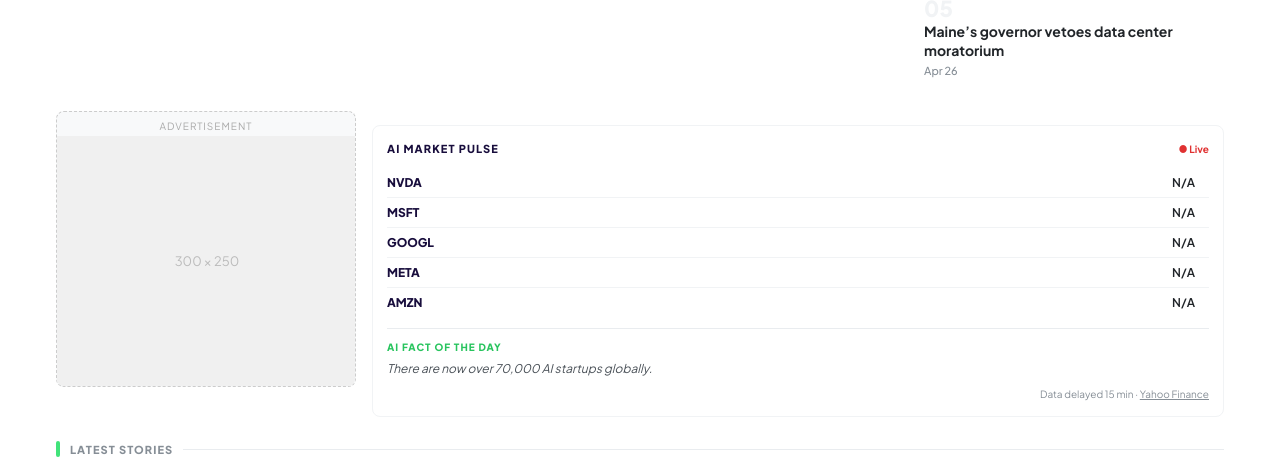
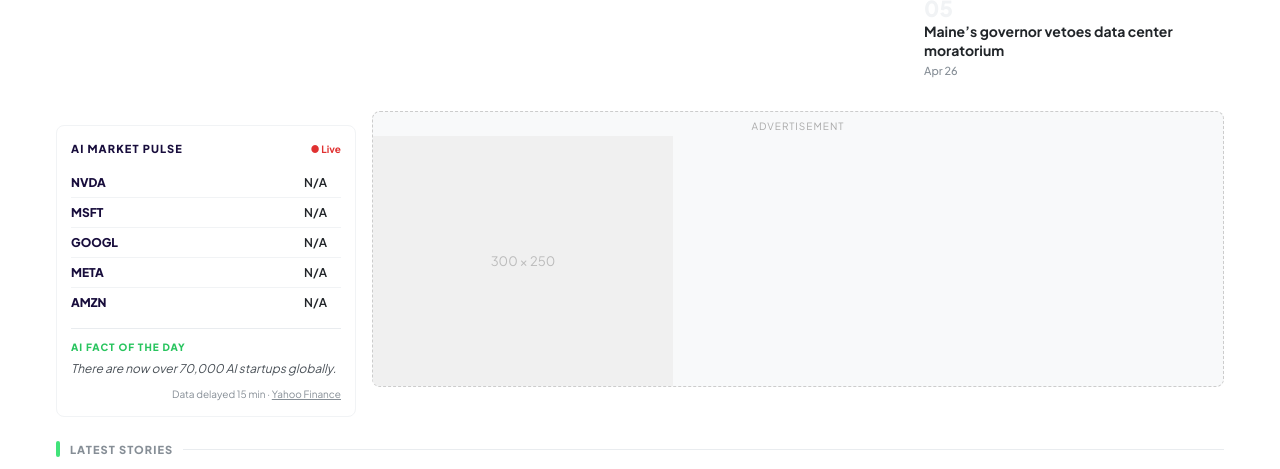
Before and after one commit to Ruirodsantos/ruirodsantos.github.io, a Jekyll site: the page built from index.html, in a window 1280 px wide and 900 px high, scrolled down 645 px, cut to the strip 140-609 px from the top of the window. Built offline with Jekyll 4.4.1, drawn with Linux system fonts in a browser that asks for light colours.

Commit message:
fix: stocks left, ad right, below hero row swapped

```diff
--- a/index.html
+++ b/index.html
@@ -64,14 +64,9 @@ title: AI Pulse - Daily AI news that makes sense
     </div>
 
 
-    <!-- BELOW HERO: Square Ad + Stock Market Panel -->
+    <!-- BELOW HERO: Stock Market Panel LEFT + Square Ad RIGHT -->
     <div class="below-hero-row">
-      <!-- Square Ad Space 300x250 -->
-      <div class="square-ad-box">
-        <div class="ad-label">Advertisement</div>
-        <div class="square-ad-inner"></div>
-      </div>
-      <!-- AI Market Pulse -->
+      <!-- AI Market Pulse LEFT -->
       <div class="ai-market-panel">
         <div class="ai-market-header">
           <span class="ai-market-title">AI Market Pulse</span>
@@ -80,27 +75,27 @@ title: AI Pulse - Daily AI news that makes sense
         <div class="ai-market-stocks" id="ai-stocks">
           <div class="ai-stock-row">
             <span class="ai-stock-name">NVDA</span>
-            <span class="ai-stock-price" id="s-nvda">—</span>
+            <span class="ai-stock-price" id="s-nvda">&#8212;</span>
             <span class="ai-stock-change" id="c-nvda"></span>
           </div>
           <div class="ai-stock-row">
             <span class="ai-stock-name">MSFT</span>
-            <span class="ai-stock-price" id="s-msft">—</span>
+            <span class="ai-stock-price" id="s-msft">&#8212;</span>
             <span class="ai-stock-change" id="c-msft"></span>
           </div>
           <div class="ai-stock-row">
             <span class="ai-stock-name">GOOGL</span>
-            <span class="ai-stock-price" id="s-googl">—</span>
+            <span class="ai-stock-price" id="s-googl">&#8212;</span>
             <span class="ai-stock-change" id="c-googl"></span>
           </div>
           <div class="ai-stock-row">
             <span class="ai-stock-name">META</span>
-            <span class="ai-stock-price" id="s-meta">—</span>
+            <span class="ai-stock-price" id="s-meta">&#8212;</span>
             <span class="ai-stock-change" id="c-meta"></span>
           </div>
           <div class="ai-stock-row">
             <span class="ai-stock-name">AMZN</span>
-            <span class="ai-stock-price" id="s-amzn">—</span>
+            <span class="ai-stock-price" id="s-amzn">&#8212;</span>
             <span class="ai-stock-change" id="c-amzn"></span>
           </div>
         </div>
@@ -110,6 +105,11 @@ title: AI Pulse - Daily AI news that makes sense
           <p class="ai-fact-text" id="ai-fact">Loading...</p>
         </div>
         <div class="ai-market-footer">Data delayed 15 min &middot; <a href="https://finance.yahoo.com" target="_blank" rel="noopener">Yahoo Finance</a></div>
+      </div>
+      <!-- Square Ad Space 300x250 RIGHT -->
+      <div class="square-ad-box">
+        <div class="ad-label">Advertisement</div>
+        <div class="square-ad-inner"></div>
       </div>
     </div>
     <!-- LATEST 3 STORIES -->
```
